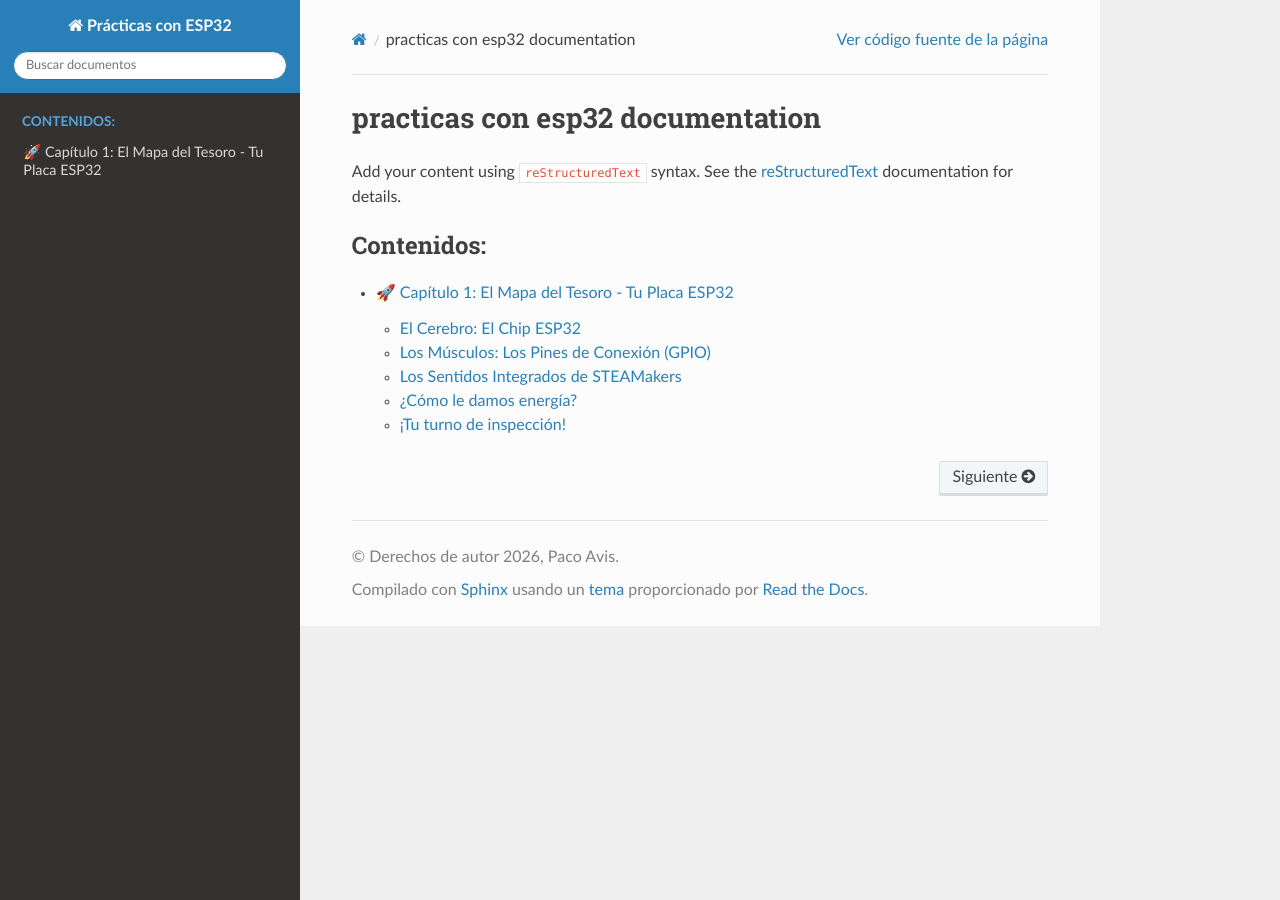
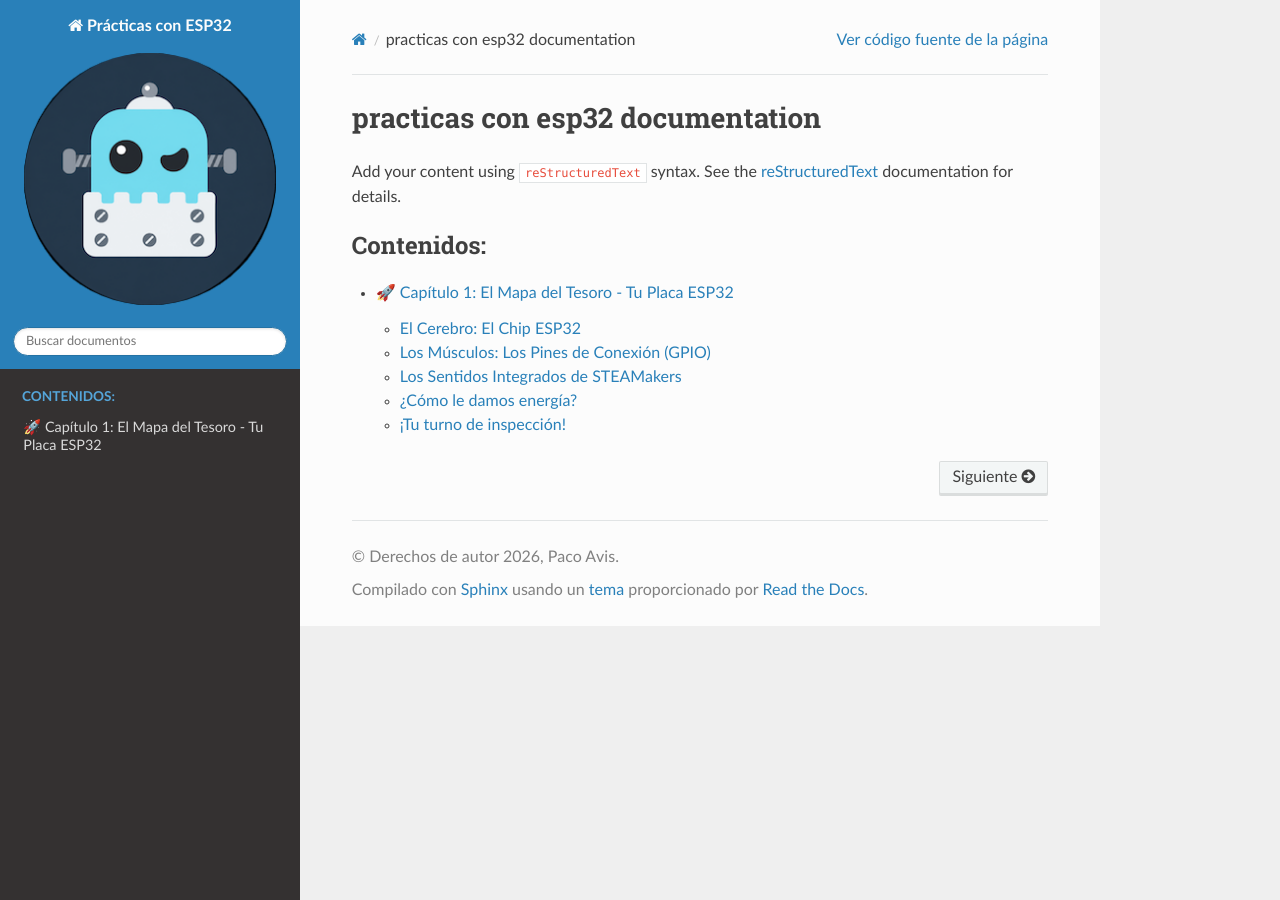
Before and after one commit to lumomakers/practicas-esp32, a Sphinx documentation site: the page built from source/index.rst, in a window 1280 px wide. Built offline with Sphinx 7.4.7 and the Read the Docs theme 3.1.0, drawn with Linux system fonts in a browser that asks for light colours.

Commit message:
Colocando el logo de la página

```diff
--- a/source/conf.py
+++ b/source/conf.py
@@ -7,6 +7,7 @@
 # https://www.sphinx-doc.org/en/master/usage/configuration.html#project-information
 
 project = 'Prácticas con ESP32'
+html_logo = "_static/general/logo_web.png"
 copyright = '2026, Paco Avis'
 author = 'Paco Avis'
 release = 'S'
```
Also changed, not shown: 16 other files.
